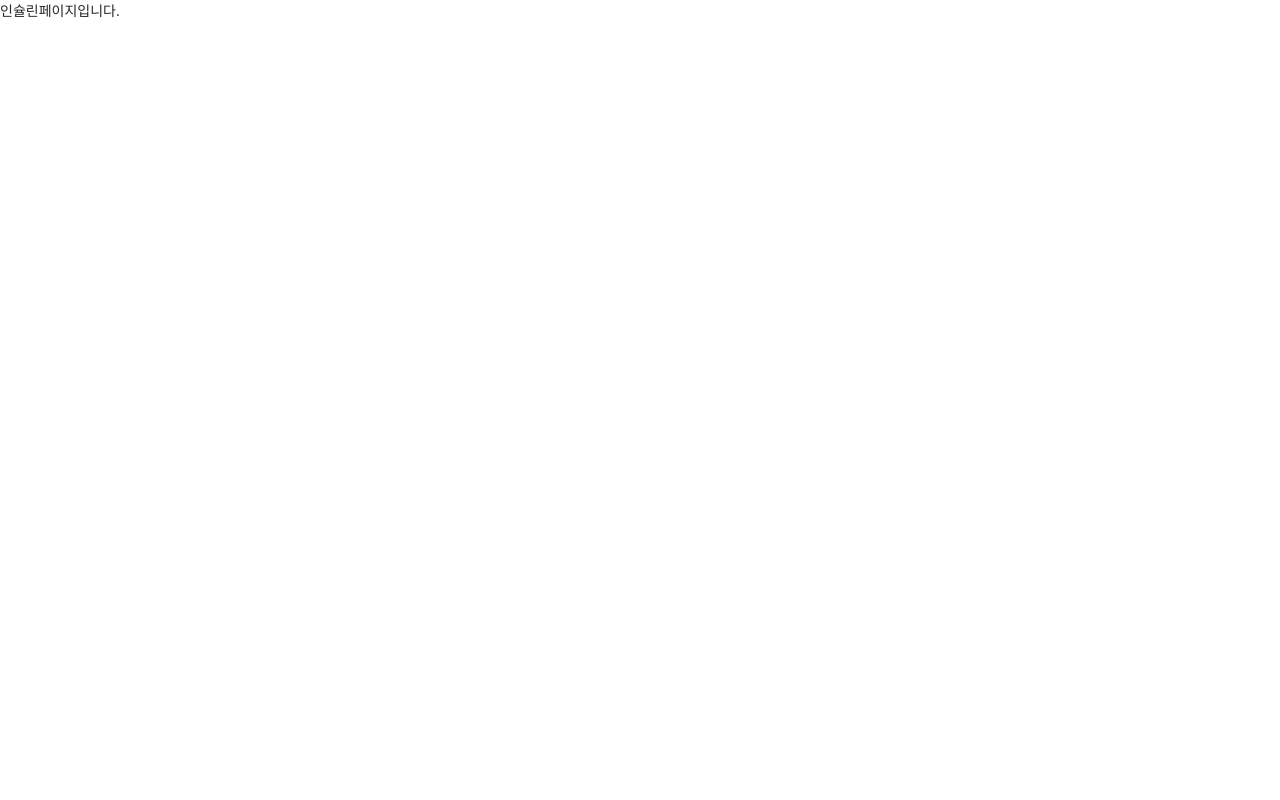
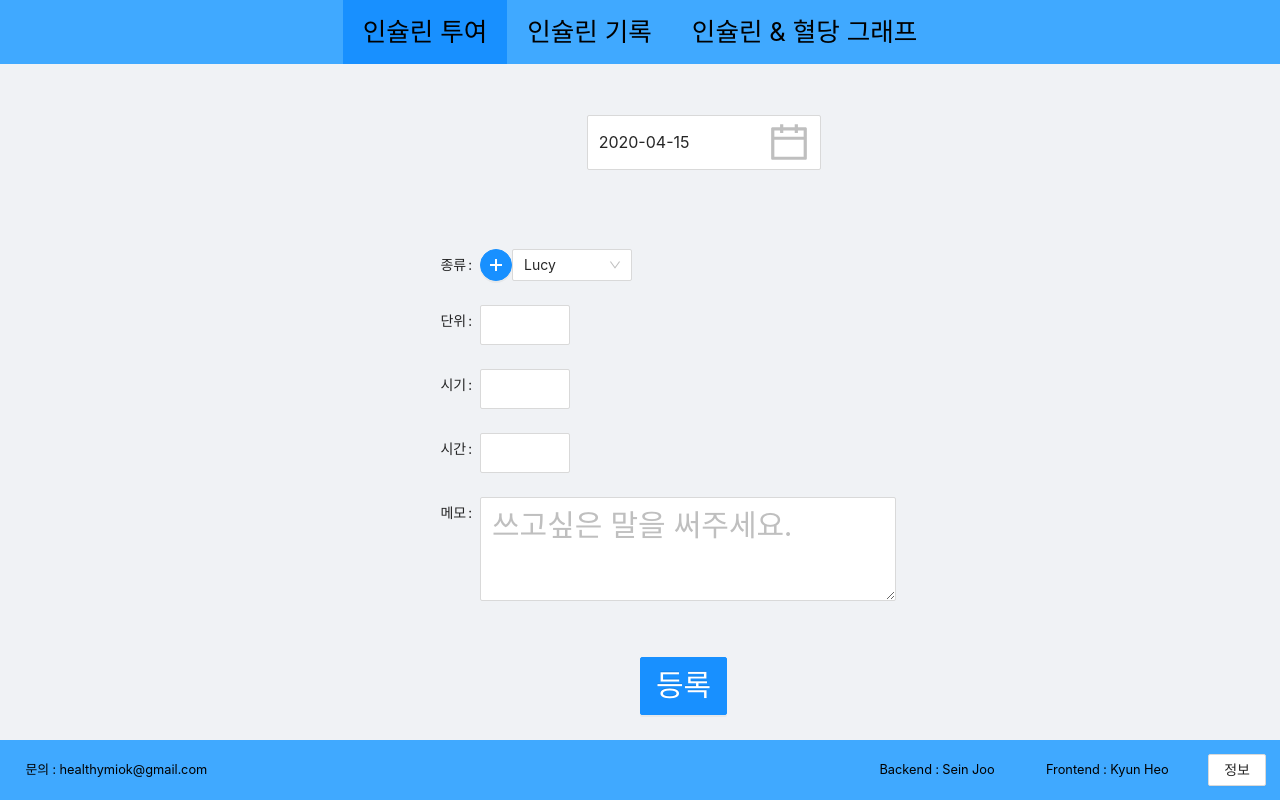
Before and after one commit to SeKyun/healthy-miok, a React (Create React App) app in the folder frontend/: page /insulin in a window 1280 px wide. Built offline with nearby package versions, Linux system fonts and the light colour scheme.

Commit message:
feat: 인슐린 틀 잡기 완료

```diff
--- /dev/null
+++ b/frontend/src/components/organisms/home/insulin/enroll/enroll.js
@@ -0,0 +1,70 @@
+import React from 'react';
+import { Form, DatePicker, InputNumber, Input, Button, Select } from 'antd';
+import './enroll.scss';
+import moment from 'moment';
+import { PlusOutlined } from '@ant-design/icons';
+
+const { TextArea } = Input;
+const { Option } = Select;
+
+const enroll = () => {
+  const formItemLayout = {
+    labelCol: { span: 9 },
+    wrapperCol: { span: 13 },
+  };
+  return (
+    <div className="bloodPressureEnroll">
+      <Form {...formItemLayout}>
+        <Form.Item wrapperCol={{ offset: 11 }}>
+          <DatePicker
+            size="large"
+            style={{
+              margin: '5% 0px 8% 0px',
+              fontSize: '40px',
+            }}
+            defaultValue={moment(new Date(), 'YYYY-MM-DD')}
+            className="datePic"
+          />
+        </Form.Item>
+        <Form.Item label="종류">
+          <Button type="primary" shape="circle" icon={<PlusOutlined />} />
+          <Select defaultValue="lucy" style={{ width: 120 }}>
+            <Option value="jack">Jack</Option>
+            <Option value="lucy">Lucy</Option>
+            <Option value="Yiminghe">yiminghe</Option>
+          </Select>
+        </Form.Item>
+        <Form.Item label="단위">
+          <InputNumber size="large" />
+        </Form.Item>
+        <Form.Item label="시기">
+          <InputNumber size="large" />
+        </Form.Item>
+        <Form.Item label="시간">
+          <InputNumber size="large" />
+        </Form.Item>
+        <Form.Item label="메모" wrapperCol={{ span: 13 }}>
+          <TextArea
+            placeholder="쓰고싶은 말을 써주세요."
+            style={{ width: '60%', fontSize: '30px' }}
+          />
+        </Form.Item>
+        <Form.Item colon={false} wrapperCol={{ span: 13, offset: 12 }}>
+          <Button
+            type="primary"
+            htmlType="submit"
+            style={{
+              margin: '5% 0px 0px 0px',
+              fontSize: '30px',
+              height: '100%',
+            }}
+          >
+            등록
+          </Button>
+        </Form.Item>
+      </Form>
+    </div>
+  );
+};
+
+export default enroll;
--- /dev/null
+++ b/frontend/src/components/organisms/home/insulin/graph/graph.js
@@ -0,0 +1,7 @@
+import React from 'react';
+
+const graph = () => {
+  return <div>그래프입니다.</div>;
+};
+
+export default graph;
--- /dev/null
+++ b/frontend/src/components/organisms/home/insulin/history/history.js
@@ -0,0 +1,7 @@
+import React from 'react';
+
+const history = () => {
+  return <div>기록입니다.</div>;
+};
+
+export default history;
--- /dev/null
+++ b/frontend/src/components/organisms/home/insulin/insulin.js
@@ -0,0 +1,28 @@
+import React, { useState } from 'react';
+import InsulinMenu from './insulinMenu';
+import InsulinSelectMenu from './insulinSelectMenu';
+import { Layout } from 'antd';
+import Footers from '../../Footer/Footers';
+
+const { Header, Footer, Content } = Layout;
+
+const InsulinWrapper = () => {
+  const [menuIdx, setMenuIdx] = useState(0);
+  return (
+    <Layout>
+      <Header>
+        <InsulinMenu func={setMenuIdx} />
+      </Header>
+      <Layout>
+        <Content>
+          <InsulinSelectMenu menuIdx={menuIdx} />
+        </Content>
+      </Layout>
+      <Footer>
+        <Footers />
+      </Footer>
+    </Layout>
+  );
+};
+
+export default InsulinWrapper;
--- /dev/null
+++ b/frontend/src/components/organisms/home/insulin/insulinMenu.js
@@ -0,0 +1,37 @@
+import React from 'react';
+import { Menu } from 'antd';
+const InsulinMenu = (props) => {
+  const { func } = props;
+  return (
+    <div>
+      <Menu theme="dark" mode="horizontal" defaultSelectedKeys={['0']}>
+        <Menu.Item
+          key="0"
+          onClick={() => {
+            func(0);
+          }}
+        >
+          인슐린 투여
+        </Menu.Item>
+        <Menu.Item
+          key="1"
+          onClick={() => {
+            func(1);
+          }}
+        >
+          인슐린 기록
+        </Menu.Item>
+        <Menu.Item
+          key="2"
+          onClick={() => {
+            func(2);
+          }}
+        >
+          인슐린 & 혈당 그래프
+        </Menu.Item>
+      </Menu>
+    </div>
+  );
+};
+
+export default InsulinMenu;
--- /dev/null
+++ b/frontend/src/components/organisms/home/insulin/insulinSelectMenu.js
@@ -0,0 +1,18 @@
+import React from 'react';
+import Graph from './graph/graph';
+import History from './history/history';
+import Enroll from './enroll/enroll';
+
+const InsulinSelectMenu = (props) => {
+  const { menuIdx } = props;
+
+  if (menuIdx === 0) {
+    return <Enroll />;
+  } else if (menuIdx === 1) {
+    return <History />;
+  } else if (menuIdx === 2) {
+    return <Graph />;
+  }
+};
+
+export default InsulinSelectMenu;
--- a/frontend/src/components/pages/buttonMenu/Insulin.js
+++ b/frontend/src/components/pages/buttonMenu/Insulin.js
@@ -1,7 +1,8 @@
 import React from 'react';
+import InsulinWrapper from '../../organisms/home/insulin/insulin';
 
 const Insulin = () => {
-  return <div>인슐린페이지입니다.</div>;
+  return <InsulinWrapper />;
 };
 
 export default Insulin;
```
Also changed, not shown: frontend/src/components/organisms/home/insulin/enroll/enroll.scss (added).
